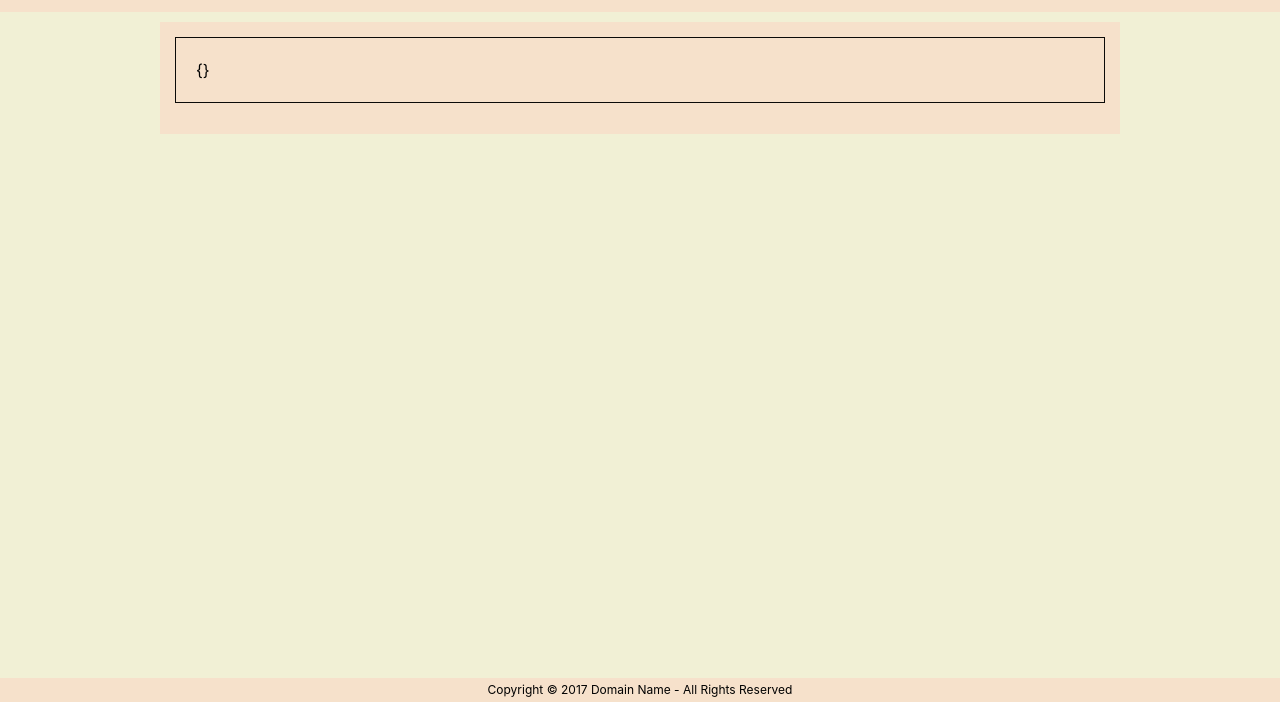
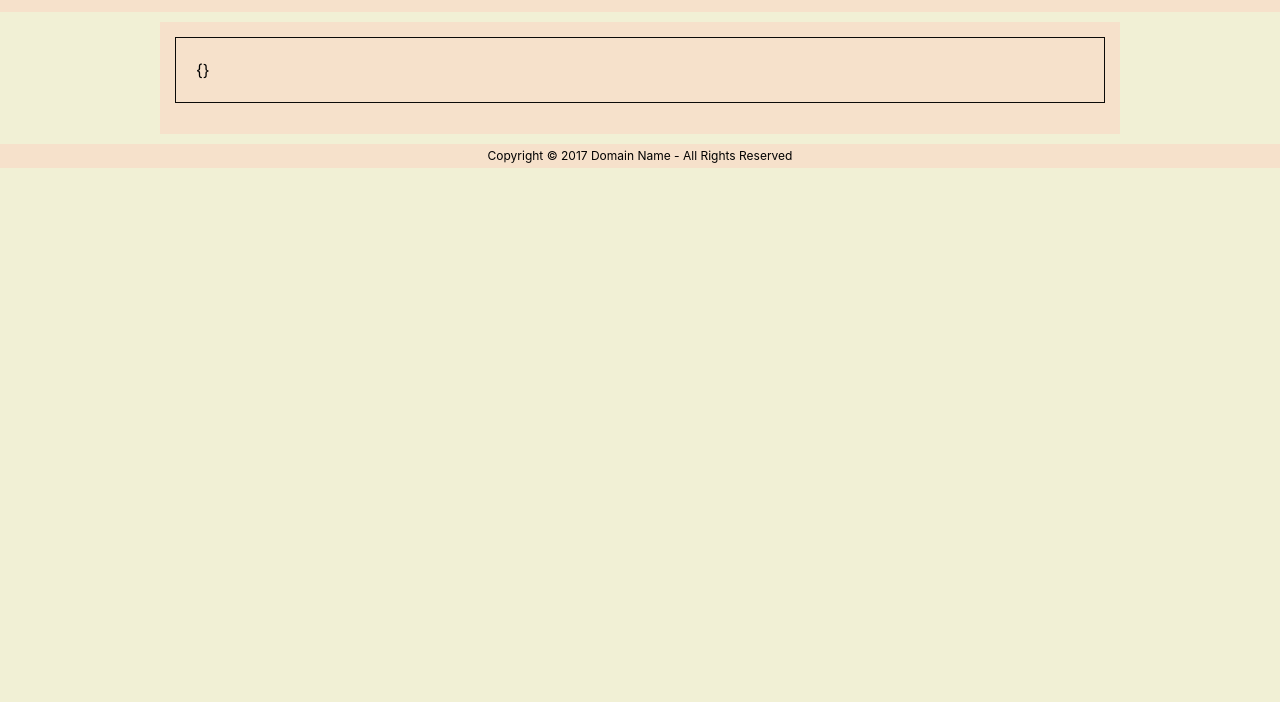
Before and after one commit to Dimansel/FileSharing, a website: page app/index.html in a window 1280 px wide. Shown: the part 98-800 px from the top of the page. Drawn offline with nearby package versions, Linux system fonts and the light colour scheme; files that its build step writes are made by us from their sources; files whose address does not match are found by name.

Commit message:
fixed position footer

```diff
--- a/app/sass/layout/_layout.sass
+++ b/app/sass/layout/_layout.sass
@@ -21,7 +21,7 @@
   width: 100%
   bottom: 0px
   padding: 3px
-  position: absolute
+  position: relative
 
 .l-menu
   width: 100%
```
Also changed, not shown: app/css/main.css.
